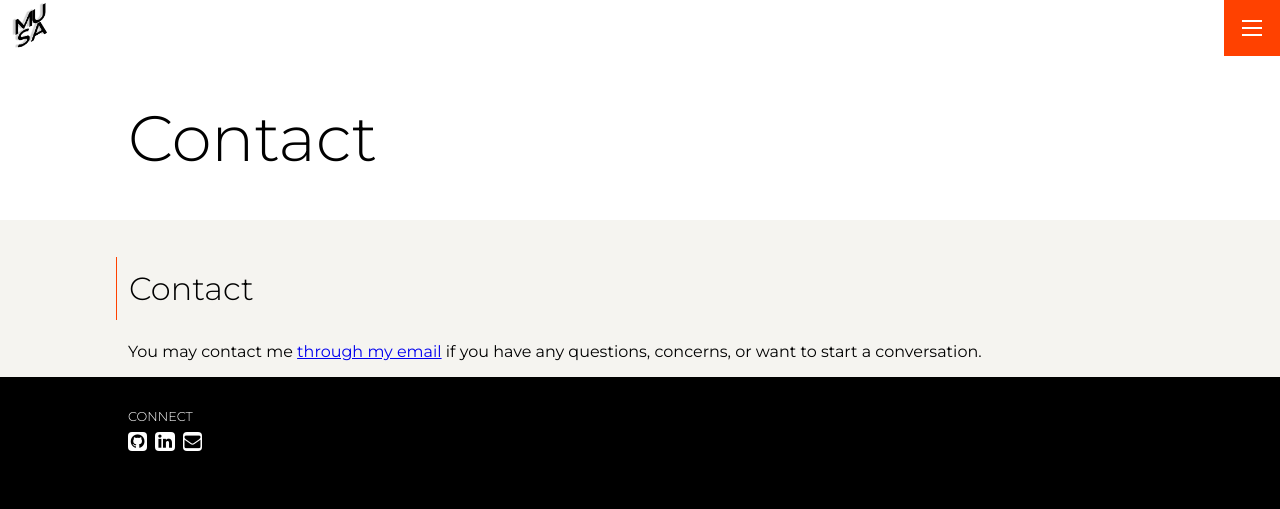
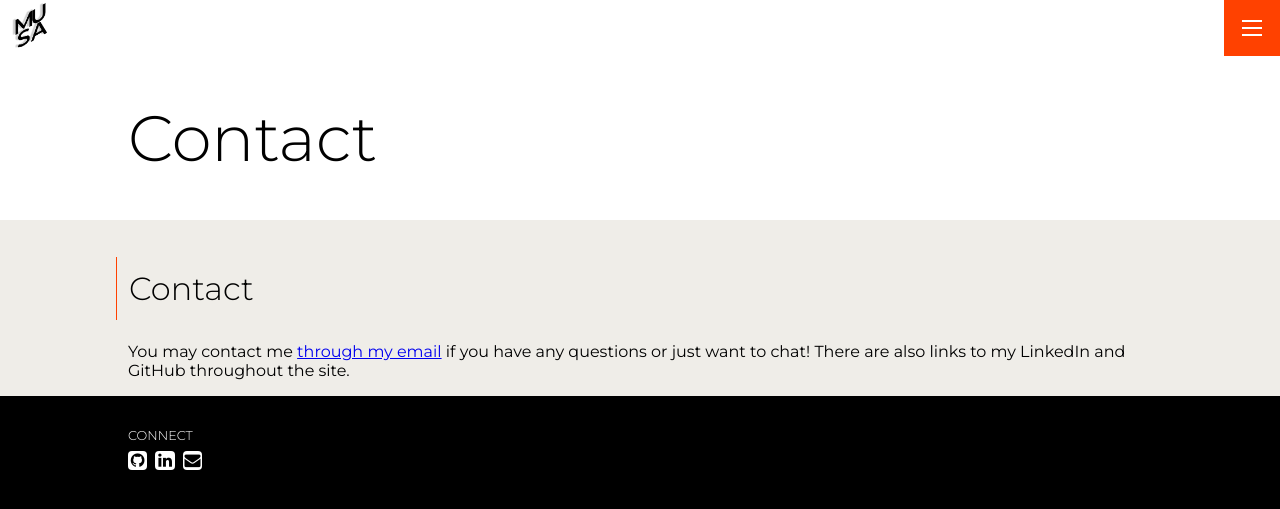
Before and after one commit to astauf03/portfolio, a Jekyll site: the page built from pages/contact.md, in a window 1280 px wide. Shown: the top 509 px of the page. Built offline with Jekyll 4.4.1, drawn with Linux system fonts in a browser that asks for light colours.

Commit message:
edited about me, updated contact page, darked background ever so slightly

```diff
--- a/_sass/musa-website-mimic.scss
+++ b/_sass/musa-website-mimic.scss
@@ -7,7 +7,7 @@
   --col-width: calc((100% - (var(--col-count) - 1) * var(--col-spacing)) / var(--col-count));
 
   --color-accent: #FF4100;
-  --color-highlight: #F5F4F0;
+  --color-highlight: #EFEDE8;
 
   --header-size: 3.5rem;
   --header-z-index: 10;
--- a/pages/contact.md
+++ b/pages/contact.md
@@ -6,4 +6,4 @@ permalink: /contact
 
 # Contact
 
-You may contact me [through my email](astauf03@gmail.com) if you have any questions, concerns, or want to start a conversation.
+You may contact me [through my email](astauf03@gmail.com) if you have any questions or just want to chat! There are also links to my LinkedIn and GitHub throughout the site.
```
Also changed, not shown: pages/about.md (+7 -3 lines).
